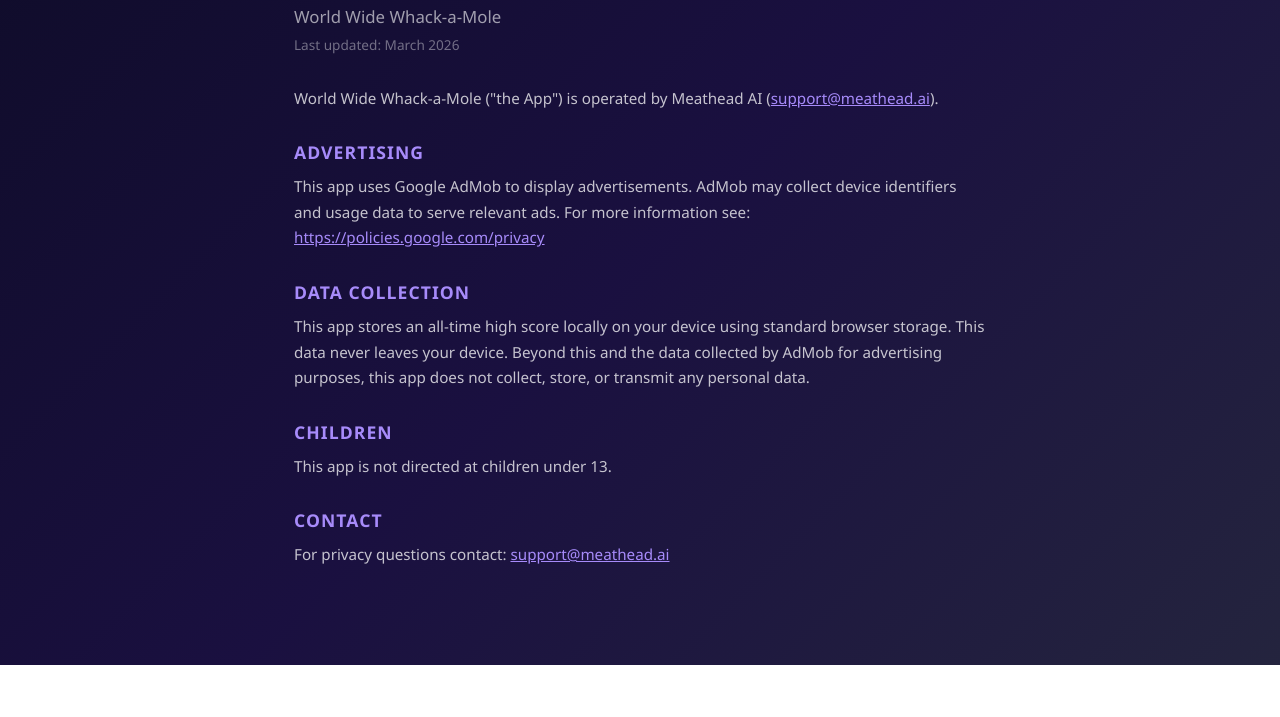
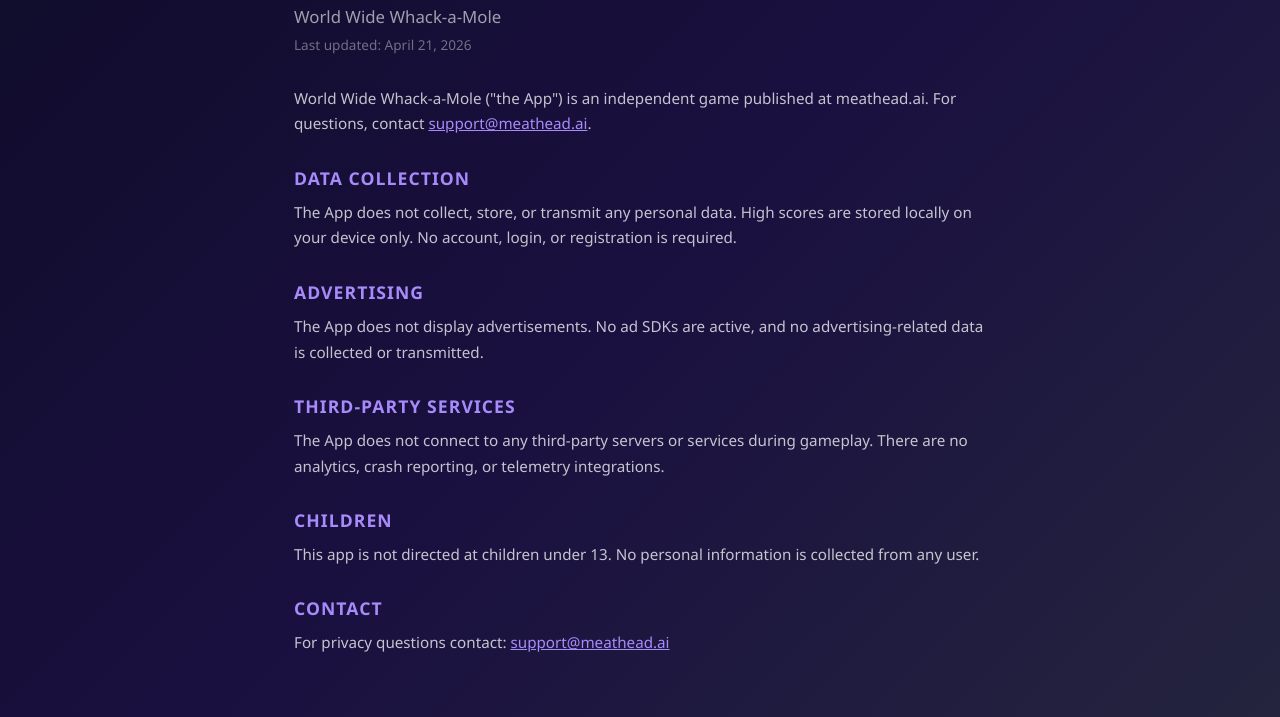
Before and after one commit to davidszulc-netizen/meathead.ai, a website: page site/whack-privacy.html in a window 1280 px wide. Shown: the part 135-852 px from the top of the page. Before the commit the page ends 800 px from the top, so only its background shows below. Drawn offline with Linux system fonts and the light colour scheme.

Commit message:
fix: remove implied company/org claim from both privacy policies

```diff
--- a/site/whack-privacy.html
+++ b/site/whack-privacy.html
@@ -70,18 +70,21 @@
 
     <h1>Privacy Policy</h1>
     <p style="font-size:1.05rem; color:rgba(255,255,255,.6); margin-bottom:.2rem;">World Wide Whack-a-Mole</p>
-    <div class="updated">Last updated: March 2026</div>
+    <div class="updated">Last updated: April 21, 2026</div>
 
-    <p>World Wide Whack-a-Mole ("the App") is operated by Meathead AI (<a href="mailto:support@meathead.ai">support@meathead.ai</a>).</p>
+    <p>World Wide Whack-a-Mole ("the App") is an independent game published at meathead.ai. For questions, contact <a href="mailto:support@meathead.ai">support@meathead.ai</a>.</p>
+
+    <h2>Data Collection</h2>
+    <p>The App does not collect, store, or transmit any personal data. High scores are stored locally on your device only. No account, login, or registration is required.</p>
 
     <h2>Advertising</h2>
-    <p>This app uses Google AdMob to display advertisements. AdMob may collect device identifiers and usage data to serve relevant ads. For more information see: <a href="https://policies.google.com/privacy" target="_blank" rel="noopener">https://policies.google.com/privacy</a></p>
+    <p>The App does not display advertisements. No ad SDKs are active, and no advertising-related data is collected or transmitted.</p>
 
-    <h2>Data Collection</h2>
-    <p>This app stores an all-time high score locally on your device using standard browser storage. This data never leaves your device. Beyond this and the data collected by AdMob for advertising purposes, this app does not collect, store, or transmit any personal data.</p>
+    <h2>Third-Party Services</h2>
+    <p>The App does not connect to any third-party servers or services during gameplay. There are no analytics, crash reporting, or telemetry integrations.</p>
 
     <h2>Children</h2>
-    <p>This app is not directed at children under 13.</p>
+    <p>This app is not directed at children under 13. No personal information is collected from any user.</p>
 
     <h2>Contact</h2>
     <p>For privacy questions contact: <a href="mailto:support@meathead.ai">support@meathead.ai</a></p>
```
Also changed, not shown: site/roids-privacy.html (+2 -2 lines).
